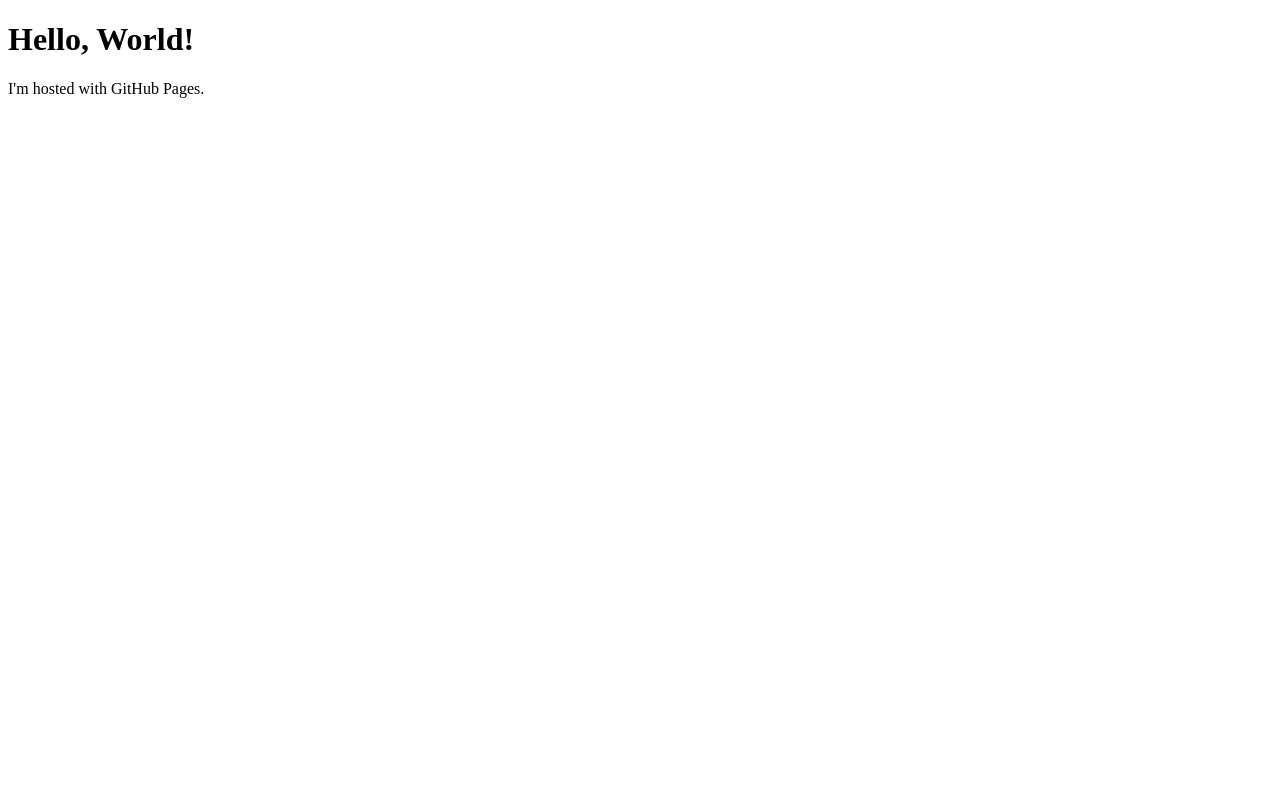
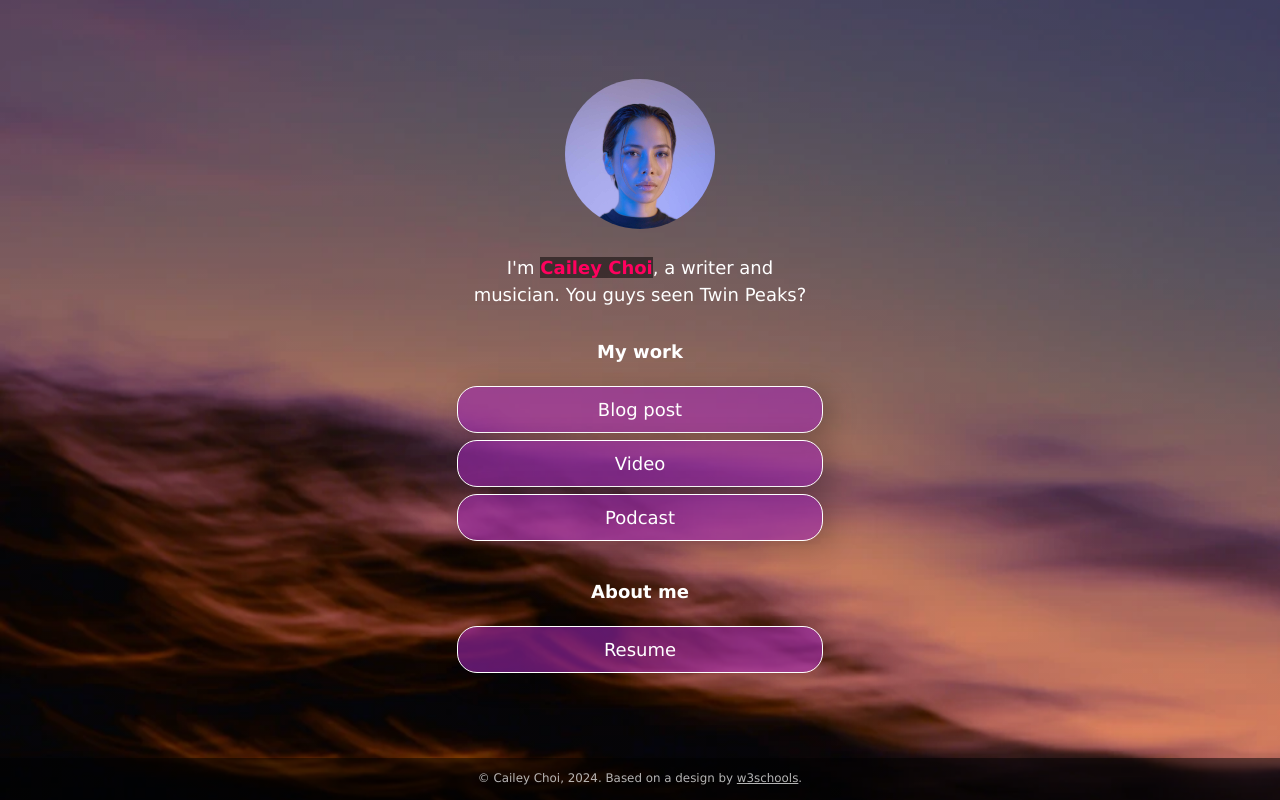
Before and after one commit to cailey25/cailey25.github.io, a plain HTML site: page index.html in a window 1280 px wide. Drawn offline with Linux system fonts and the light colour scheme.

Commit message:
added website

```diff
--- /dev/null
+++ b/css/style.css
@@ -0,0 +1,231 @@
+:root {
+    --primaryText: #fff;
+    --secondaryText: #ff015e;
+    --primary: rgba(156, 39, 176, .60);
+    --secondary: rgba(255, 1, 94, .60);
+    --buttonHover: rgba(156, 39, 176, .40);
+    --smallButtonHover: rgba(0, 0, 0, .25);
+}
+
+html {
+    box-sizing: border-box;
+    /* keeps button boxes within phone screen width */
+    -ms-text-size-adjust: 100%;
+    -webkit-text-size-adjust: 100%;
+    height: 100%;
+}
+
+*,
+*:before,
+*:after {
+    box-sizing: inherit;
+}
+
+body {
+    margin: 0;
+    min-height: 100%;
+    /* The image used for the site background. Try changing skyscape.jpg to stars.jpg. Put a replacement photo in the images folder and, in line 21 below, replace skyscape.jpg with yourbackgroundfilename.jpg */
+    /* The linear gradient darkens the image, like putting a sunglasses lens on top of it. If you want to darken the image even more, change 0.1 (both times) to 0.3 or higher */
+    background: linear-gradient(rgba(0, 0, 0, 0.1), rgba(0, 0, 0, 0.1)), url(../images/skyscape.jpg);
+    /* Prevents the browser from repeating or "tiling" the background image */
+    background-repeat: no-repeat;
+    background-position: center;
+    /* Freezes the image so that even the content scrolls down, the background stays put */
+    background-attachment: fixed;
+    /* Resizes the background image to cover the entire container */
+    background-size: cover;
+    font-family: Futura, Verdana, sans-serif;
+    line-height: 1.5;
+    font-size: 18px;
+    display: flex;
+    flex-direction: column;
+    justify-content: space-around;
+    align-items: center;
+}
+
+h1 {
+    font-size: 1em;
+}
+
+h2 {
+    font-size: 1em;
+    margin-bottom: 0;
+}
+
+img {
+    margin: .5em 1em;
+    /* border: 1px solid #ccc; */
+    border-radius: 50%;
+    height: 150px;
+    max-width: 100%;
+    object-fit: cover;
+    /* Resizes the image to cover the entire container */
+}
+
+.container {
+    text-align: center;
+    width: 100%;
+    padding: 0;
+    margin-right: auto;
+    margin-left: auto;
+    flex: 1;
+    display: flex;
+    flex-direction: column;
+    justify-content: center;
+}
+
+.image-container {
+    text-align: center;
+    width: 100%;
+}
+
+.main-text-color {
+    color: var(--primaryText);
+}
+
+.name {
+    color: var(--secondaryText);
+}
+
+.name strong {
+    background-color: rgba(0, 0, 0, 0.50);
+}
+
+.section-header {
+    padding-top: .5em;
+}
+
+.button,
+.intro,
+.links-container,
+.slidedown,
+.external-link {
+    width: 100%;
+    min-width: 50%;
+    padding: .5em 1em;
+    text-decoration: none;
+    color: inherit;
+    text-align: center;
+}
+
+.button, .external-link {
+    border: 1px solid var(--primaryText);
+    border-radius: 20px;
+    box-shadow: 7px 6px 28px 1px rgba(0, 0, 0, 0.24);
+    overflow: hidden;
+    white-space: nowrap;
+    display: inline-block;
+    background-color: var(--primary);
+    cursor: pointer;
+    transition: 0.2s all;
+}
+
+.button:not(.highlight) {
+    background-color: var(--primary);
+}
+
+@media (hover: hover) {
+    .button:hover { background-color: var(--buttonHover); }
+}
+
+.button.highlight {
+    background-color: var(--secondary);
+}
+
+.button:active, .external-link:active {
+    transform: scale(0.98);
+    /* Scaling button to 0.98 to its original size */
+    box-shadow: 3px 2px 22px 1px rgba(0, 0, 0, 0.24);
+    /* Lowering the shadow */
+}
+
+.intro {
+    margin: 0 auto;
+}
+
+.section {
+    margin-top: 1em;
+}
+
+.slidedown {
+    margin: 0 auto;
+    padding: 0;
+    -webkit-transition: height .4s ease;
+    -o-transition: height .4s ease;
+    transition: height .4s ease;
+    overflow: hidden;
+    height: 0;
+}
+
+.external-link {
+    border: 1px solid var(--primaryText);
+    border-radius: 20px;
+    background-color: transparent;
+    display: flex;
+    align-items: center;
+    justify-content: center;
+    padding: 0;
+    margin: .5em auto 1.5em auto;
+    text-decoration: none;
+    color: inherit;
+    height: 2em;
+    width: 6em;
+}
+
+.external-link:hover {
+    background-color: var(--smallButtonHover)
+}
+
+.description {
+    display: flex;
+    text-align: left;
+    flex-direction: column;
+    padding: 0 .6em;
+}
+
+.description > p {
+    margin: .5em 0;
+}
+
+.footer {
+  font-size: .66em;
+  background-color: rgba(0, 0, 0, .5);
+  color: rgba(225, 225, 225, .8);
+  text-decoration: none;
+  width: 100%;
+  min-height: 3em;
+  display: flex;
+  align-items: center;
+  justify-content: center;
+  position: relative;
+}
+
+.footer a {
+    color: inherit;
+}
+
+/* Media queries allow you to change style properties according to the screen width. In this case, if the screen is AT LEAST 540 pixels wide (bigger than a standard phone), the .container resizes to 540 pixels and the buttons and intro resize to 85% of the container width */
+@media (min-width: 540px) {
+    .container {
+        max-width: 540px;
+    }
+
+    .button,
+    .intro,
+    .slidedown {
+        width: 85%;
+    }
+}
+
+/* If the screen is AT LEAST 768 pixels wide (standard tablet or larger), the .container resizes to 750 pixels and the buttons and intro resize to 40% of the container width */
+@media (min-width: 768px) {
+    .container {
+        max-width: 768px;
+    }
+
+    .button,
+    .intro,
+    .slidedown {
+        width: 40%;
+    }
+}
--- a/index.html
+++ b/index.html
@@ -1,10 +1,74 @@
 <!DOCTYPE html>
-<html>
-    <head>
-        <title>My GitHub Pages Site</title>
-    </head>
-    <body>
-        <h1>Hello, World!</h1>
-        <p>I'm hosted with GitHub Pages.</p>
-    </body>
+<!-- This page is adapted from w3schools "How to make a link tree website https://www.w3schools.com/howto/howto_website_create_linktree.asp" -->
+<html lang="en">
+
+<head>
+  <meta charset="utf-8" />
+  <meta name="viewport" content="width=device-width, initial-scale=1" />
+  <!-- Add your name below -->
+  <title>Cailey C</title>
+  <link rel="stylesheet" href="css/style.css">
+</head>
+
+<body class="main-text-color">
+  <!-- Content container. Everything except footer goes here -->
+  <div class="container">
+    <!-- Image and name container. Put your replacement photo—which you should crop to be square—in the images folder, then change the source attribute to images/yourportraitfilename.jpg. This path says, "Look in the images folder for yourportraitfilename.jpg." Be sure to change the alt text, too. -->
+    <div class="image-container">
+      <img src="images/portrait.jpg" alt="Photo by Art Hauntington">
+    </div>
+    <div class="intro">
+      I'm <span class="name"><strong>Cailey Choi</strong></span>, a writer and musician. You guys seen Twin Peaks?
+    </div>
+    <div class="section-header">
+      <h1>My work</h1>
+    </div>
+    <!-- Replace the # inside of the href="#" with your links. -->
+    <div class="links-container">
+      <div class="button toggle">Blog post</div>
+      <div class="slidedown">
+        <div class="description">
+          <h2>Blog post title</h2>
+          <p>Here, add a short but appealing description of your blog post.</p>
+          <a href="#" class="external-link" target="_blank">Read</a>
+        </div>
+      </div>
+
+      <div class="button toggle">Video</div>
+      <div class="slidedown">
+        <div class="description">
+          <h2>Video title</h2>
+          <p>Add a short but appealing description of your video.</p>
+          <a href="#" class="external-link" target="_blank">Watch</a>
+        </div>
+      </div>
+
+      <div class="button toggle">Podcast</div>
+      <div class="slidedown">
+        <div class="description">
+          <h2>Podcast title</h2>
+          <p>Add a short but appealing description of your podcast</p>
+          <a href="#" class="external-link" target="_blank">Listen</a>
+        </div>
+      </div>
+    </div>
+
+    <!-- Replace # with PDF from Google Docs, or replace the entire section with whatever you want. Or delete it! Or add another section below it!-->
+    <div class="section-header">
+      <h1>About me</h1>
+    </div>
+
+    <div class="links-container">
+      <a href="https://drive.google.com" class="button" target="_blank">Resume</a>
+    </div>
+
+  </div>
+  <div class="footer">
+    <p>© Cailey Choi, 2024. Based on a design by <a
+        href="https://www.w3schools.com/howto/howto_website_create_linktree.asp" target="_blank">w3schools</a>.
+    </p>
+  </div>
+  <script type="text/javascript" src="js/slider.js"></script>
+</body>
+
 </html>
--- /dev/null
+++ b/js/slider.js
@@ -0,0 +1,19 @@
+document.addEventListener("DOMContentLoaded", () => {
+  const a = document.querySelectorAll(".toggle");
+  a.forEach((e) => {
+    e.addEventListener("click", function () {
+      let slider = this.nextElementSibling;
+      if (slider.style.height) {
+        slider.style.height = null;
+        e.classList.remove("highlight");
+      } else {
+        document.querySelectorAll(".toggle.highlight").forEach((f) => {
+          f.classList.remove("highlight");
+          f.nextElementSibling.style.height = null;
+        });
+        e.classList.add("highlight");
+        slider.style.height = slider.scrollHeight + "px";
+      }
+    })
+  })
+})
```
Also changed, not shown: images/portrait.jpg (added), images/skyscape.jpg (added), images/stars.jpg (added).
